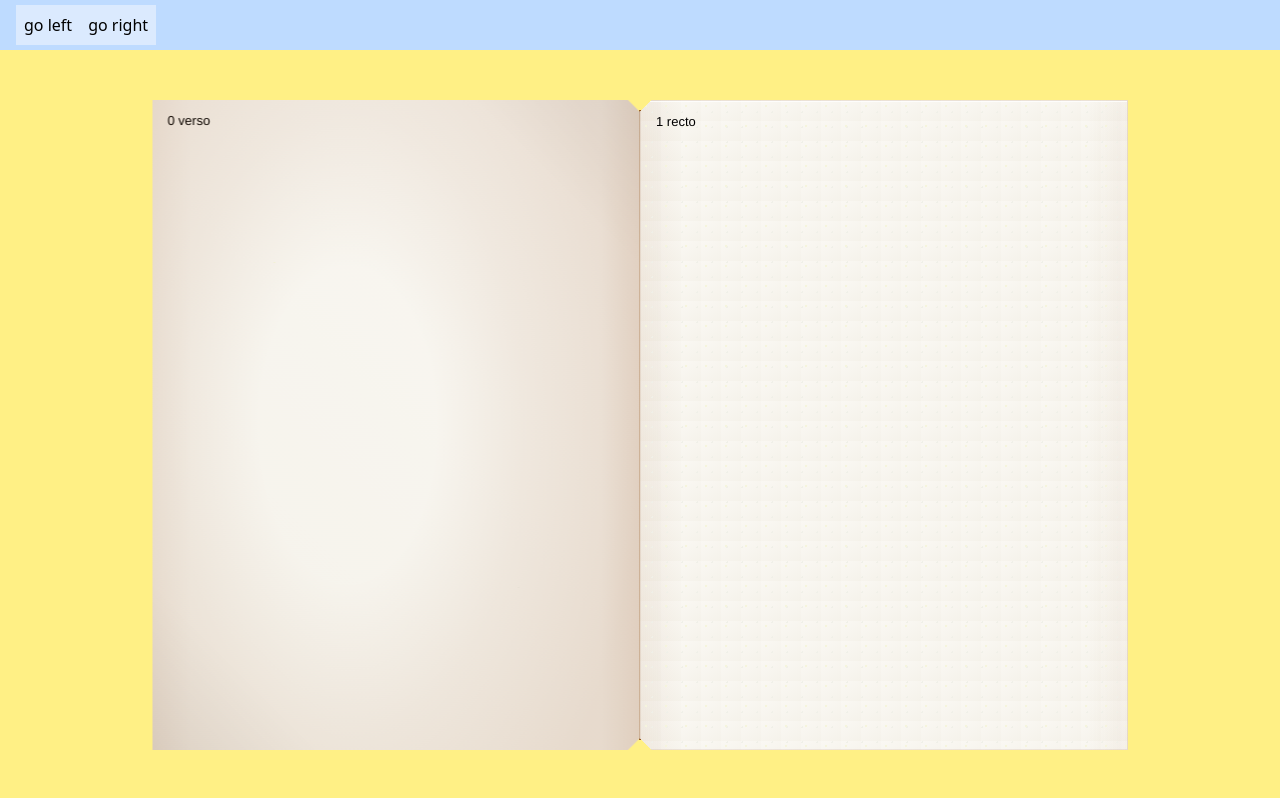
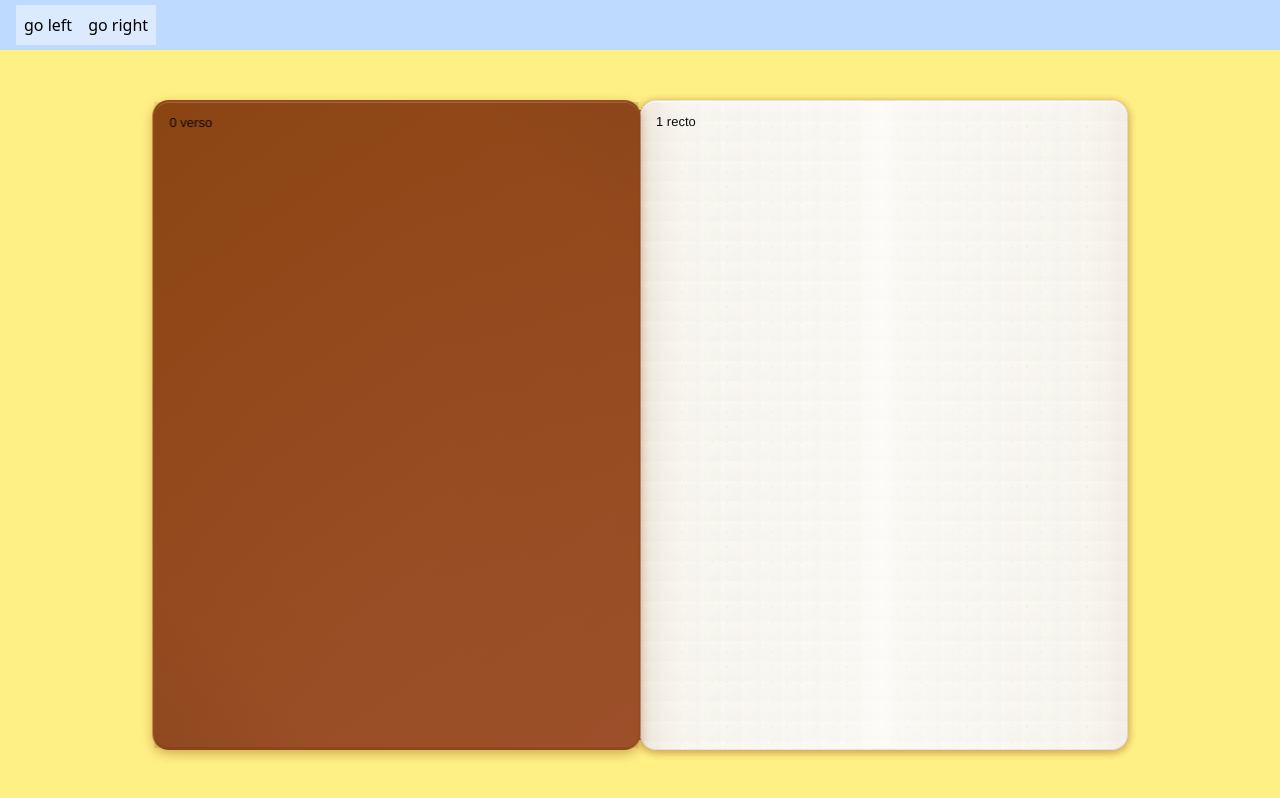
Before and after one commit to ChloeStevovitch/memoloom2, a React (Vite) app: page / in a window 1280 px wide. Built offline with nearby package versions, Linux system fonts and the light colour scheme.

Commit message:
finished css for now

```diff
--- a/src/style.css
+++ b/src/style.css
@@ -56,17 +56,7 @@
 }
 
 .page.recto {
-  --corner-size: 12px;
-  clip-path: polygon(
-    0 var(--corner-size),
-    var(--corner-size) 0,
-    100% 0,
-    100% 100%,
-    var(--corner-size) 100%,
-    0 calc(100% - var(--corner-size))
-  );
-  @apply z-10;
-  transform: rotateY(0deg);
+  @apply z-10 rotate-y-0 rounded-2xl;
   background:
     /* Grain de papier */ radial-gradient(
       circle at 25% 25%,
@@ -77,7 +67,6 @@
     /* Couleur de base */ linear-gradient(145deg, #faf8f3, #f5f2ea);
   background-size: 20px 20px, 15px 15px, 100% 100%;
 
-  /* Ombre portée douce */
   box-shadow: 0 2px 8px rgba(139, 69, 19, 0.15),
     inset 0 1px 0 rgba(255, 255, 255, 0.8);
 
@@ -103,16 +92,7 @@
 }
 
 .page.verso {
-  --corner-size: 12px;
-  clip-path: polygon(
-    0 0,
-    calc(100% - var(--corner-size)) 0,
-    100% var(--corner-size),
-    100% calc(100% - var(--corner-size)),
-    calc(100% - var(--corner-size)) 100%,
-    0 100%
-  );
-  @apply z-0 rotate-y-180;
+  @apply z-0 rotate-y-180 rounded-2xl;
   /* Gradient inversé pour le verso */
   background-image:
     /* Texture papier */ radial-gradient(
@@ -215,3 +195,37 @@
   opacity: 0.3;
   transform: translateX(0);
 }
+
+/* =====================================================
+   COUVERTURES DE LIVRE
+   ===================================================== */
+
+.cover {
+  /* Couleur plus foncée pour la couverture */
+  background: linear-gradient(145deg, #8b4513, #a0522d) !important;
+
+  /* Texture différente pour simuler du carton */
+  background-image:
+    /* Texture grain de cuir */ radial-gradient(
+      circle at 30% 30%,
+      rgba(139, 69, 19, 0.3) 1px,
+      transparent 1px
+    ),
+    radial-gradient(
+      circle at 70% 70%,
+      rgba(160, 82, 45, 0.2) 1px,
+      transparent 1px
+    ),
+    /* Base */ linear-gradient(145deg, #8b4513, #a0522d) !important;
+  background-size: 8px 8px, 12px 12px, 100% 100%;
+
+  /* Ombre plus prononcée */
+  box-shadow: 0 4px 12px rgba(139, 69, 19, 0.4),
+    inset 0 1px 0 rgba(255, 255, 255, 0.2), inset 0 -1px 0 rgba(0, 0, 0, 0.1);
+
+  /* Bordure plus épaisse */
+  border: 2px solid rgba(139, 69, 19, 0.3);
+
+  /* Coins moins arrondis pour un look plus rigide */
+  --corner-size: 8px;
+}
```
